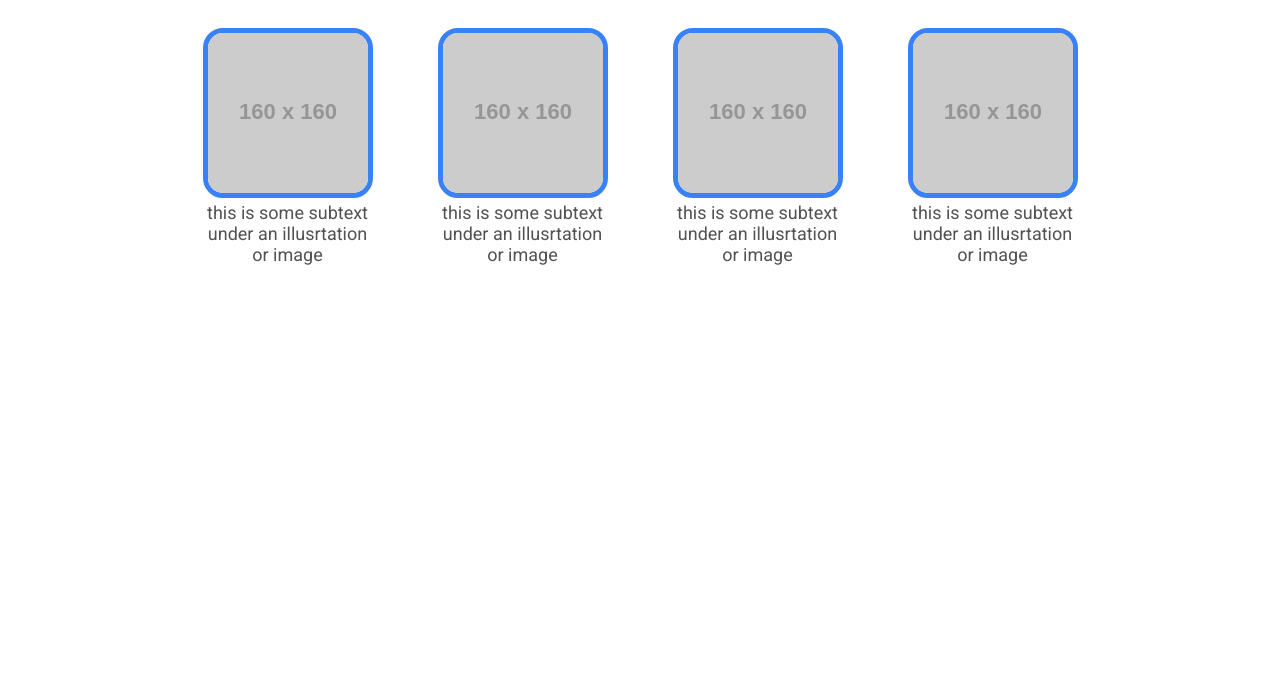
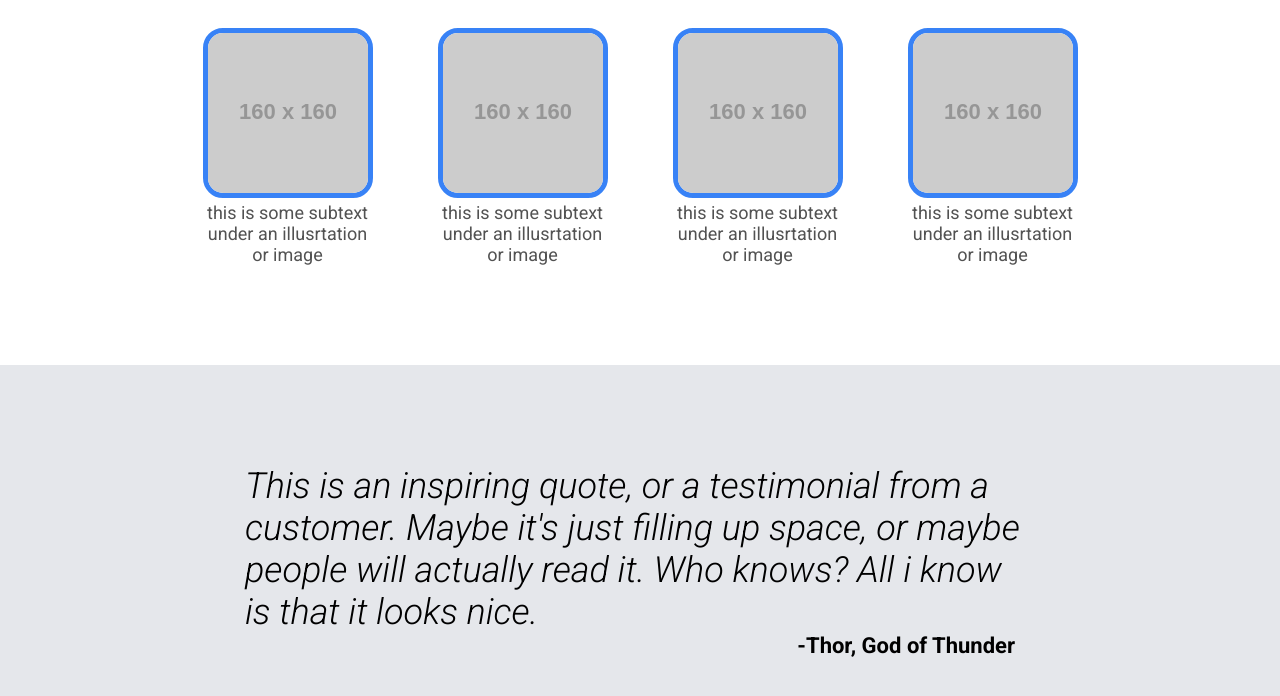
Before and after one commit to Yamen-M/Landing-Page, a plain HTML site: page index.html in a window 1280 px wide. Shown: the part 620-1316 px from the top of the page. Before the commit the page ends 985 px from the top, so only its background shows below. Drawn offline with Linux system fonts and the light colour scheme; placeholder pictures from the web are drawn by us.

Commit message:
minor changes. finished section 3 including CSS.

```diff
--- a/index.html
+++ b/index.html
@@ -4,6 +4,7 @@
     <meta charset="UTF-8">
     <meta name="viewport" content="width=device-width, initial-scale=1.0">
     <link rel="stylesheet" href="styles.css">
+    <link href="https://fonts.googleapis.com/css2?family=Roboto:ital,wght@1,300&display=swap" rel="stylesheet">
     <title>Document</title>
 </head>
 <body>
@@ -50,5 +51,15 @@
             </div>
         </div>
     </div>
+    <div class="quote">
+        <div class="q-text">
+            This is an inspiring quote, or a testimonial from a customer.
+            Maybe it's just filling up space, or maybe people will actually
+            read it. Who knows? All i know is that it looks nice.
+        </div>
+        <div class="q-author">
+            <strong>-Thor, God of Thunder</strong>
+        </div>
+    </div>
 </body>
 </html>
--- a/styles.css
+++ b/styles.css
@@ -98,6 +98,11 @@ a{
     font-size: 18px;
 }
 
+.middleContent{
+    display: flex;
+    flex-direction: column;
+}
+
 .MidText{
     font-family: 'Roboto', sans-serif;
     text-align: center;
@@ -132,3 +137,31 @@ a{
     gap: 60px;
     padding-bottom: 100px;
 }
+
+.quote{
+    background-color: #E5E7EB;
+    width: 100%;
+    display: flex;
+    flex-direction: column;
+    align-items: center;
+    padding-top: 100px;
+    padding-bottom: 100px;
+}
+
+.q-text{
+    display: flex;
+    flex-wrap: wrap;
+    font-size: 36px;
+    font-style: italic;
+    font-weight: 300;
+    width: 790px;
+    font-family: 'Roboto', sans-serif;
+}
+
+.q-author{
+    display: flex;
+    justify-content: flex-end;
+    width: 750px;
+    font-size: 22px;
+    font-family: 'Roboto', sans-serif;
+}
```
